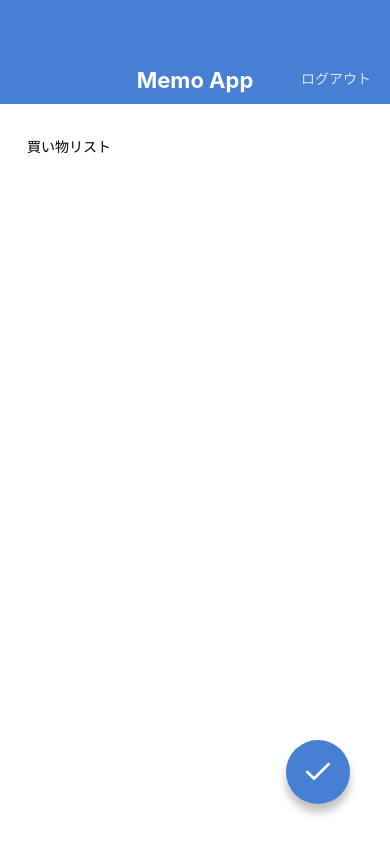
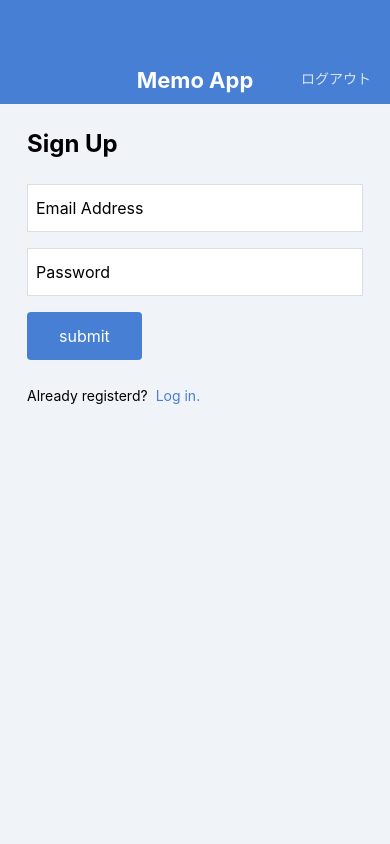
Before and after one commit to hiroin/MemoApp, a React Native app: screen / in a window 390 px wide. Built offline with nearby package versions, Linux system fonts and the light colour scheme.

Commit message:
Create LogOnScreen and SignUpScreen

```diff
--- a/App.jsx
+++ b/App.jsx
@@ -1,6 +1,8 @@
 import React from 'react';
+import SignUpScreen from './src/screens/SignUpScreen';
+// import LogInScreen from './src/screens/LogInScreen';
 // import MemoCreateScreen from './src/screens/MemoCreateScreen';
-import MemoEditScreen from './src/screens/MemoEditScreen';
+// import MemoEditScreen from './src/screens/MemoEditScreen';
 // import MemoListScreen from './src/screens/MemoListScreen';
 // import MemoDetailScreen from './src/screens/MemoDetailScreen';
 
@@ -8,7 +10,9 @@
   return (
     // <MemoListScreen />
     // <MemoDetailScreen />
-    <MemoEditScreen />
+    // <MemoEditScreen />
     // <MemoCreateScreen />
+    // <LogInScreen />
+    <SignUpScreen />
   );
 }
--- /dev/null
+++ b/src/components/Button.jsx
@@ -0,0 +1,36 @@
+import { string } from 'prop-types';
+import React from 'react';
+import {
+  StyleSheet, View, Text,
+} from 'react-native';
+
+export default function Button(props) {
+  const { label } = props;
+  return (
+    <View style={styles.buttonContainer}>
+      <Text style={styles.buttonLabel}>{label}</Text>
+    </View>
+  );
+}
+
+Button.propTypes = {
+  label: string.isRequired,
+};
+
+const styles = StyleSheet.create(
+  {
+    buttonContainer: {
+      backgroundColor: '#467FD3',
+      borderRadius: 4,
+      alignSelf: 'flex-start',
+      marginBottom: 24,
+    },
+    buttonLabel: {
+      fontSize: 16,
+      lineHeight: 32,
+      paddingVertical: 8,
+      paddingHorizontal: 32,
+      color: '#ffffff',
+    },
+  },
+);
--- /dev/null
+++ b/src/screens/LogInScreen.jsx
@@ -0,0 +1,64 @@
+import React from 'react';
+import {
+  StyleSheet, View, TextInput, Text,
+} from 'react-native';
+import AppBar from '../components/AppBar';
+import Button from '../components/Button';
+
+export default function LogInScreen() {
+  return (
+    <View style={styles.container}>
+      <AppBar />
+      <View style={styles.inner}>
+        <Text style={styles.title}>Log In</Text>
+        <TextInput style={styles.input} value="Email Address" />
+        <TextInput style={styles.input} value="Password" />
+        <Button label="submit" />
+        <View style={styles.footer}>
+          <Text style={styles.footerText}>Not registerd?</Text>
+          <Text style={styles.footerLink}>Sign up here!</Text>
+        </View>
+      </View>
+    </View>
+  );
+}
+
+const styles = StyleSheet.create({
+  container: {
+    flex: 1,
+    backgroundColor: '#F0F4F8',
+  },
+  inner: {
+    paddingHorizontal: 27,
+    paddingVertical: 24,
+  },
+  title: {
+    fontSize: 24,
+    lineHeight: 32,
+    fontWeight: 'bold',
+    marginBottom: 24,
+  },
+  input: {
+    fontSize: 16,
+    height: 48,
+    borderColor: '#DDDDDD',
+    borderWidth: 1,
+    backgroundColor: '#ffffff',
+    paddingHorizontal: 8,
+    marginBottom: 16,
+  },
+  footerText: {
+    fontSize: 14,
+    lineHeight: 24,
+    marginRight: 8,
+  },
+  footerLink: {
+    fontSize: 14,
+    lineHeight: 24,
+    color: '#467FD3',
+  },
+  footer: {
+    flexDirection: 'row',
+  },
+
+});
--- /dev/null
+++ b/src/screens/SignUpScreen.jsx
@@ -0,0 +1,64 @@
+import React from 'react';
+import {
+  StyleSheet, View, TextInput, Text,
+} from 'react-native';
+import AppBar from '../components/AppBar';
+import Button from '../components/Button';
+
+export default function SignUpScreen() {
+  return (
+    <View style={styles.container}>
+      <AppBar />
+      <View style={styles.inner}>
+        <Text style={styles.title}>Sign Up</Text>
+        <TextInput style={styles.input} value="Email Address" />
+        <TextInput style={styles.input} value="Password" />
+        <Button label="submit" />
+        <View style={styles.footer}>
+          <Text style={styles.footerText}>Already registerd?</Text>
+          <Text style={styles.footerLink}>Log in.</Text>
+        </View>
+      </View>
+    </View>
+  );
+}
+
+const styles = StyleSheet.create({
+  container: {
+    flex: 1,
+    backgroundColor: '#F0F4F8',
+  },
+  inner: {
+    paddingHorizontal: 27,
+    paddingVertical: 24,
+  },
+  title: {
+    fontSize: 24,
+    lineHeight: 32,
+    fontWeight: 'bold',
+    marginBottom: 24,
+  },
+  input: {
+    fontSize: 16,
+    height: 48,
+    borderColor: '#DDDDDD',
+    borderWidth: 1,
+    backgroundColor: '#ffffff',
+    paddingHorizontal: 8,
+    marginBottom: 16,
+  },
+  footerText: {
+    fontSize: 14,
+    lineHeight: 24,
+    marginRight: 8,
+  },
+  footerLink: {
+    fontSize: 14,
+    lineHeight: 24,
+    color: '#467FD3',
+  },
+  footer: {
+    flexDirection: 'row',
+  },
+
+});
```
